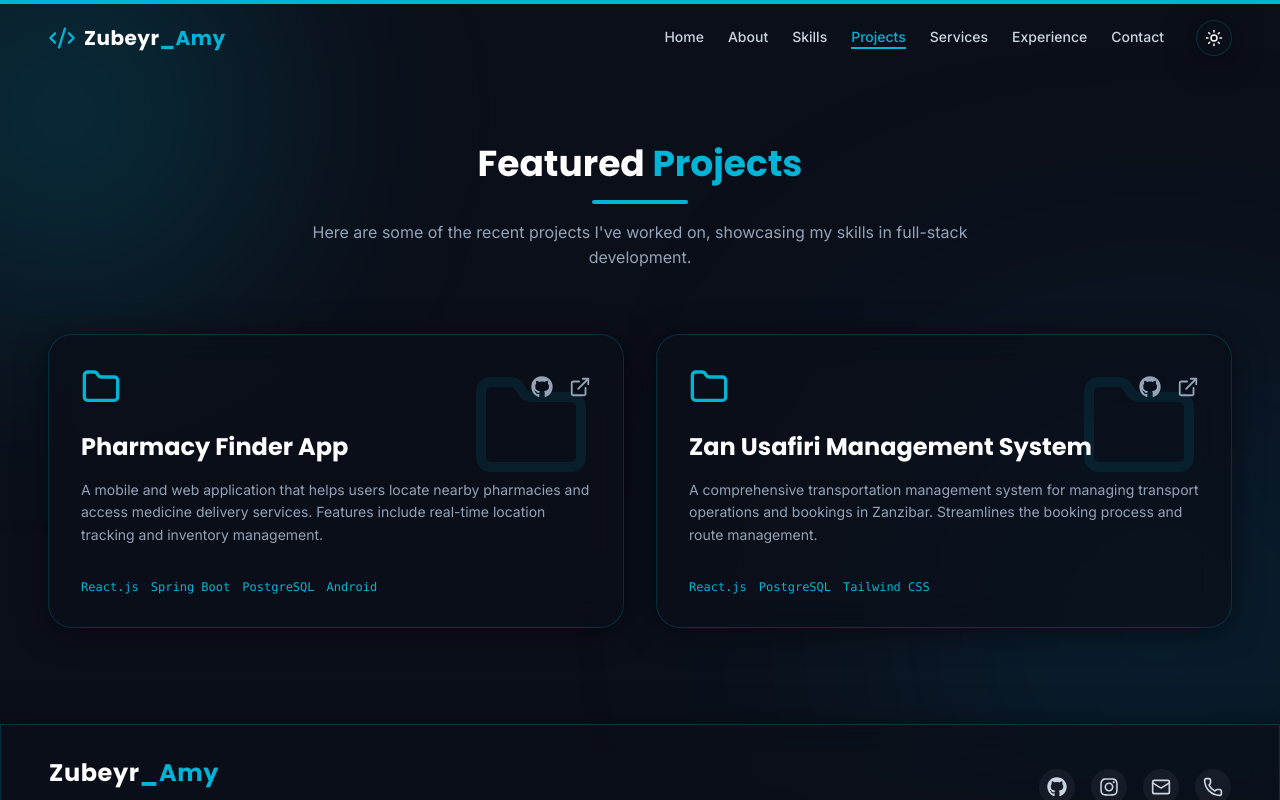
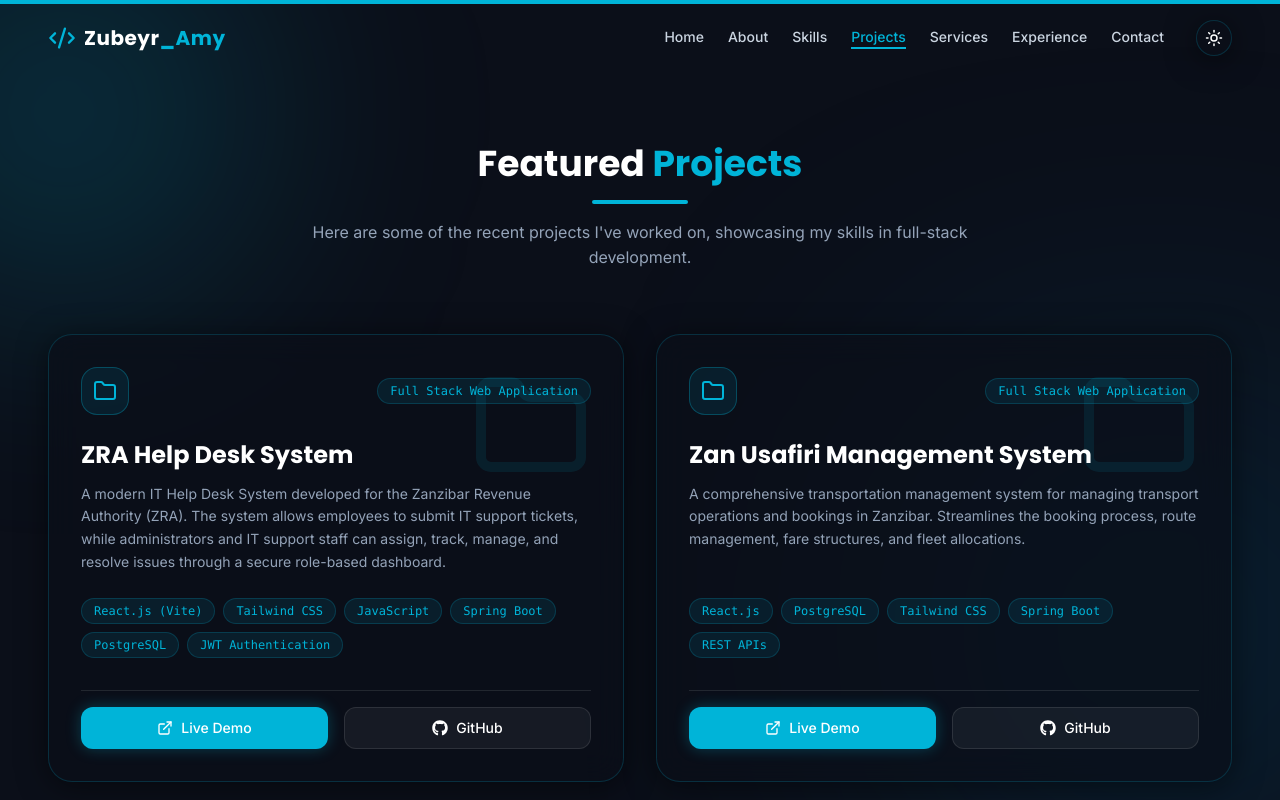
Before and after one commit to sir-azyar23/MY-portfolio, a React (Vite) app: page /projects in a window 1280 px wide. Shown: the top 800 px of the page. Built offline with nearby package versions, Linux system fonts and the light colour scheme.

Commit message:
Update portfolio

```diff
--- a/src/pages/Projects.jsx
+++ b/src/pages/Projects.jsx
@@ -4,18 +4,20 @@ import { FaGithub } from 'react-icons/fa';
 
 const projectsData = [
   {
-    title: "Pharmacy Finder App",
-    description: "A mobile and web application that helps users locate nearby pharmacies and access medicine delivery services. Features include real-time location tracking and inventory management.",
-    tech: ["React.js", "Spring Boot", "PostgreSQL", "Android"],
+    title: "ZRA Help Desk System",
+    category: "Full Stack Web Application",
+    description: "A modern IT Help Desk System developed for the Zanzibar Revenue Authority (ZRA). The system allows employees to submit IT support tickets, while administrators and IT support staff can assign, track, manage, and resolve issues through a secure role-based dashboard.",
+    tech: ["React.js (Vite)", "Tailwind CSS", "JavaScript", "Spring Boot", "PostgreSQL", "JWT Authentication"],
     github: "https://github.com/sir-azyar23",
-    link: "#"
+    liveDemo: "https://hdszra-project.vercel.app/login"
   },
   {
     title: "Zan Usafiri Management System",
-    description: "A comprehensive transportation management system for managing transport operations and bookings in Zanzibar. Streamlines the booking process and route management.",
-    tech: ["React.js", "PostgreSQL", "Tailwind CSS"],
+    category: "Full Stack Web Application",
+    description: "A comprehensive transportation management system for managing transport operations and bookings in Zanzibar. Streamlines the booking process, route management, fare structures, and fleet allocations.",
+    tech: ["React.js", "PostgreSQL", "Tailwind CSS", "Spring Boot", "REST APIs"],
     github: "https://github.com/sir-azyar23",
-    link: "#"
+    liveDemo: "https://zan-usafiri-project.vercel.app"
   }
 ];
 
@@ -51,44 +53,65 @@ export default function Projects() {
         </p>
       </div>
 
-      <div className="grid grid-cols-1 md:grid-cols-2 gap-8">
+      <div className="grid grid-cols-1 md:grid-cols-2 gap-8 items-stretch">
         {projectsData.map((project, index) => (
           <motion.div
             key={index}
             variants={cardVariants}
-            className="glass-card p-8 rounded-3xl group hover:-translate-y-2 transition-transform duration-300 relative overflow-hidden"
+            className="glass-card p-8 rounded-3xl group hover:-translate-y-2 transition-all duration-300 relative overflow-hidden flex flex-col h-full border border-[var(--input-border)] hover:border-[#00B4D8]/50 shadow-lg"
           >
-            <div className="absolute top-0 right-0 p-8 opacity-10 group-hover:opacity-20 group-hover:scale-110 transition-all duration-500">
+            <div className="absolute top-0 right-0 p-8 opacity-10 group-hover:opacity-20 group-hover:scale-110 transition-all duration-500 pointer-events-none">
               <Folder size={120} className="text-[#00B4D8]" />
             </div>
 
             <div className="relative z-10 flex flex-col h-full">
+              {/* Header Icon + Category Badge */}
               <div className="flex justify-between items-center mb-6">
-                <Folder className="text-[#00B4D8]" size={40} />
-                <div className="flex gap-4">
-                  <a href={project.github} target="_blank" rel="noreferrer" className="text-[var(--text-muted)] hover:text-[#00B4D8] transition-colors">
-                    <FaGithub size={22} />
-                  </a>
-                  <a href={project.link} target="_blank" rel="noreferrer" className="text-[var(--text-muted)] hover:text-[#00B4D8] transition-colors">
-                    <ExternalLink size={22} />
-                  </a>
+                <div className="w-12 h-12 rounded-2xl bg-[#00B4D8]/10 flex items-center justify-center border border-[#00B4D8]/30">
+                  <Folder className="text-[#00B4D8]" size={24} />
                 </div>
+                <span className="text-xs font-mono text-[#00B4D8] bg-[#00B4D8]/10 border border-[#00B4D8]/20 px-3 py-1 rounded-full">
+                  {project.category}
+                </span>
               </div>
 
-              <h3 className="text-2xl font-poppins font-bold text-[var(--text-main)] mb-4 group-hover:text-[#00B4D8] transition-colors">
+              {/* Title */}
+              <h3 className="text-2xl font-poppins font-bold text-[var(--text-main)] mb-3 group-hover:text-[#00B4D8] transition-colors">
                 {project.title}
               </h3>
 
-              <p className="text-[var(--text-muted)] font-inter text-sm mb-8 leading-relaxed flex-grow">
+              {/* Description */}
+              <p className="text-[var(--text-muted)] font-inter text-sm mb-6 leading-relaxed flex-grow">
                 {project.description}
               </p>
 
-              <div className="flex flex-wrap gap-3 mt-auto">
+              {/* Tech Tags */}
+              <div className="flex flex-wrap gap-2 mb-8 mt-auto">
                 {project.tech.map((tech, i) => (
-                  <span key={i} className="text-xs font-mono text-[#00B4D8]">
+                  <span key={i} className="text-xs font-mono text-[#00B4D8] bg-[#00B4D8]/10 border border-[#00B4D8]/20 px-3 py-1 rounded-full">
                     {tech}
                   </span>
                 ))}
+              </div>
+
+              {/* Action Buttons: Live Demo & GitHub */}
+              <div className="grid grid-cols-2 gap-4 pt-4 border-t border-[var(--input-border)]">
+                <a
+                  href={project.liveDemo}
+                  target="_blank"
+                  rel="noopener noreferrer"
+                  className="px-4 py-2.5 rounded-xl bg-[#00B4D8] text-white font-medium hover:bg-[#0077B6] transition-all flex items-center justify-center gap-2 text-sm shadow-[0_0_15px_rgba(0,180,216,0.3)] hover:shadow-[0_0_25px_rgba(0,180,216,0.5)]"
+                >
+                  <ExternalLink size={16} /> Live Demo
+                </a>
+                <a
+                  href={project.github}
+                  target="_blank"
+                  rel="noopener noreferrer"
+                  className="px-4 py-2.5 rounded-xl bg-[var(--input-bg)] border border-[var(--input-border)] hover:border-[#00B4D8] text-[var(--text-main)] font-medium hover:bg-[#00B4D8]/10 transition-all flex items-center justify-center gap-2 text-sm"
+                >
+                  <FaGithub size={16} /> GitHub
+                </a>
               </div>
             </div>
           </motion.div>
```
